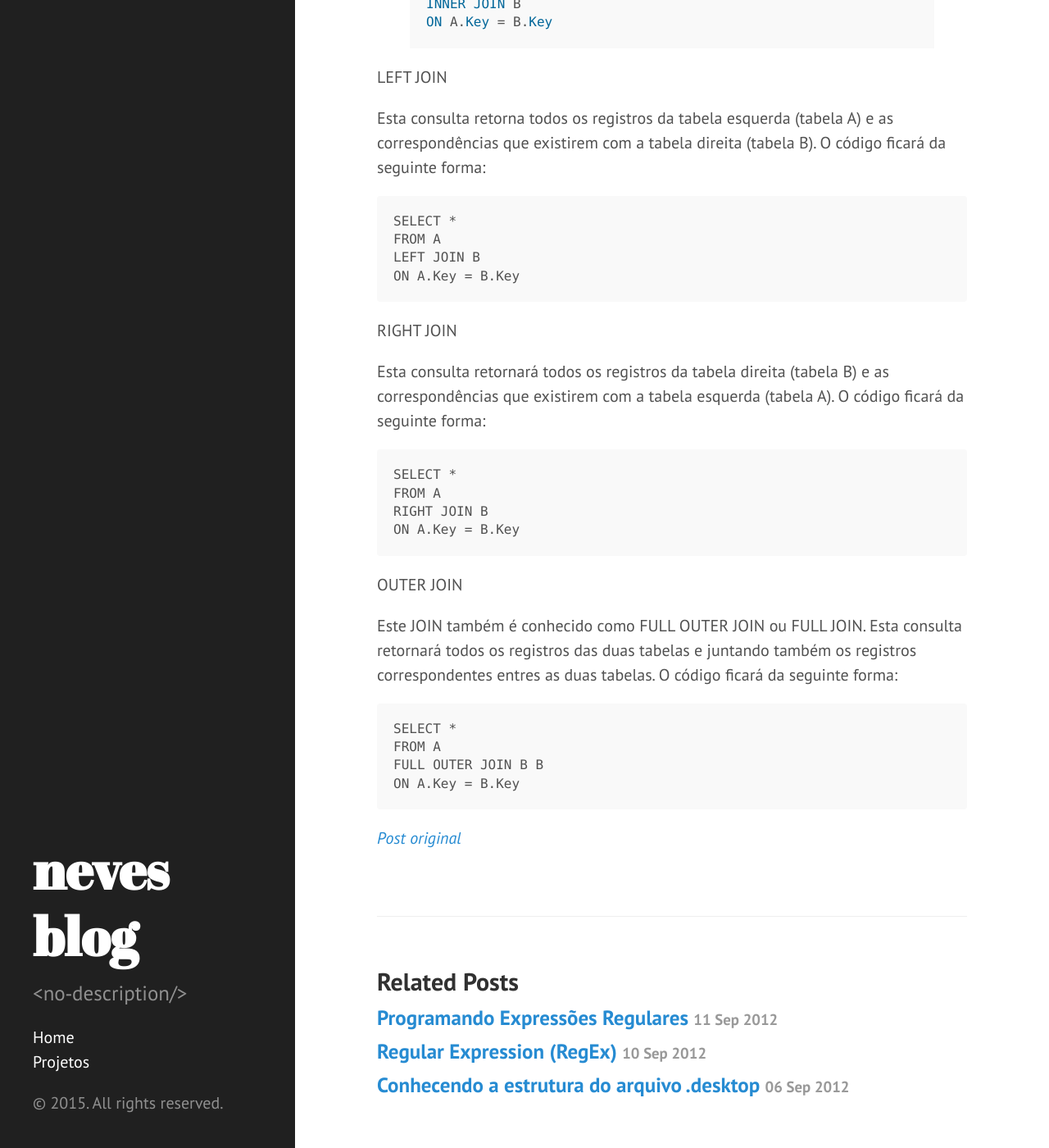
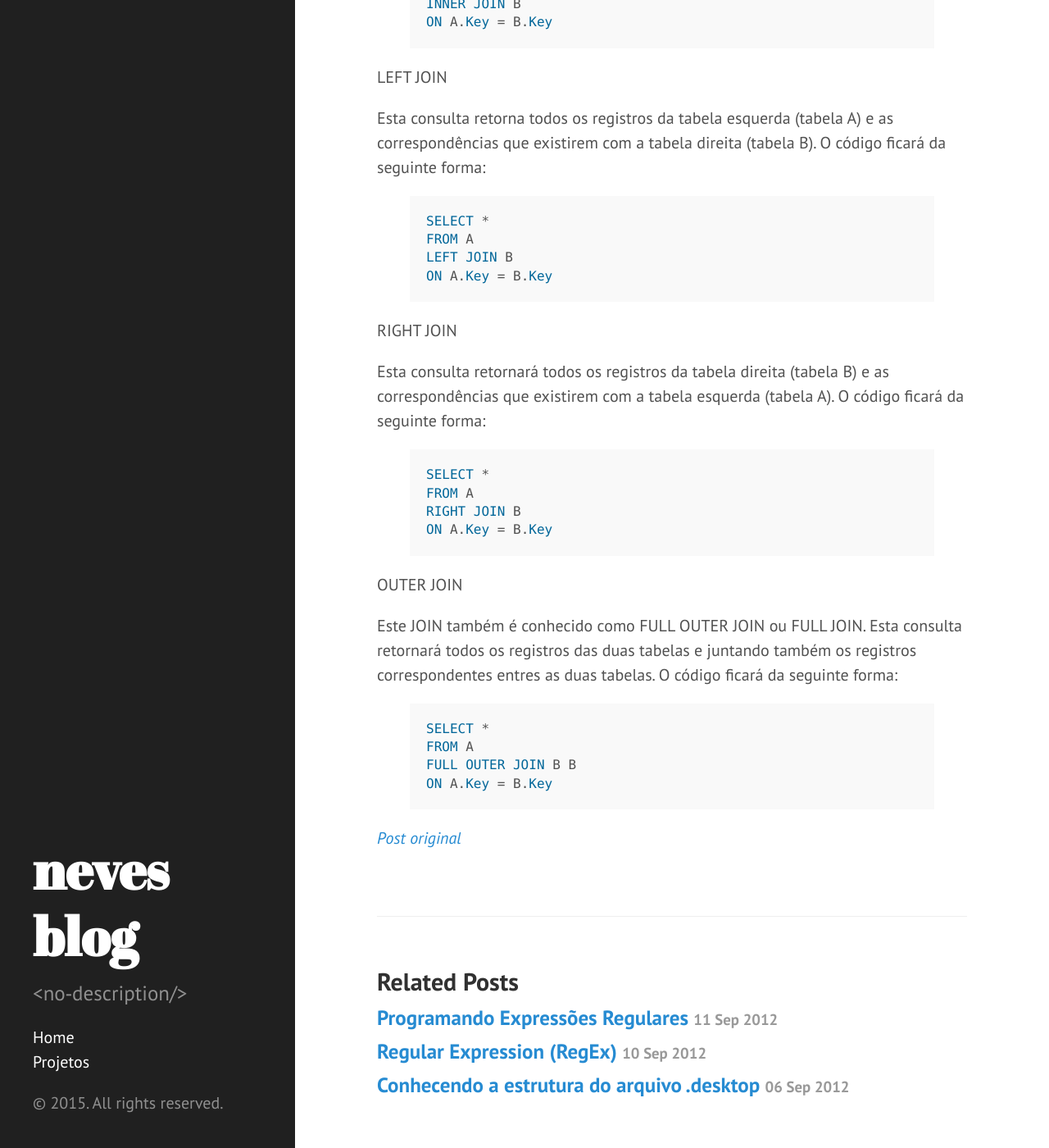
Before and after one commit to rafaelcneves/rafaelcneves.github.io, a Jekyll site: the page built from _posts/2012-08-08-utilizando-join-no-sql.markdown, in a window 1280 px wide and 1400 px high, scrolled down 601 px. Shown: the whole window at 82% size. Built offline with Jekyll 4.4.1, drawn with Linux system fonts in a browser that asks for light colours.

Commit message:
Post update: Utilizando JOIN no SQL

```diff
--- a/_posts/2012-08-08-utilizando-join-no-sql.markdown
+++ b/_posts/2012-08-08-utilizando-join-no-sql.markdown
@@ -24,27 +24,33 @@ LEFT JOIN
 
 Esta consulta retorna todos os registros da tabela esquerda (tabela A) e as correspondências que existirem com a tabela direita (tabela B). O código ficará da seguinte forma:
 
-    SELECT *
-    FROM A
-    LEFT JOIN B
-    ON A.Key = B.Key
+{% highlight sql %}
+SELECT *
+FROM A
+LEFT JOIN B
+ON A.Key = B.Key
+{% endhighlight %}
 
 RIGHT JOIN
 
 Esta consulta retornará todos os registros da tabela direita (tabela B) e as correspondências que existirem com a tabela esquerda (tabela A). O código ficará da seguinte forma:
 
-    SELECT *
-    FROM A
-    RIGHT JOIN B
-    ON A.Key = B.Key
+{% highlight sql %}
+SELECT *
+FROM A
+RIGHT JOIN B
+ON A.Key = B.Key
+{% endhighlight %}
 
 OUTER JOIN
 
 Este JOIN também é conhecido como FULL OUTER JOIN ou FULL JOIN. Esta consulta retornará todos os registros das duas tabelas e juntando também os registros correspondentes entres as duas tabelas. O código ficará da seguinte forma:
 
-    SELECT *
-    FROM A
-    FULL OUTER JOIN B B
-    ON A.Key = B.Key
+{% highlight sql %}
+SELECT *
+FROM A
+FULL OUTER JOIN B B
+ON A.Key = B.Key
+{% endhighlight %}
 
 *<a href="http://sqlfromhell.wordpress.com/2009/09/15/trabalhando-com-join/" target="_blank">Post original</a>*
```
